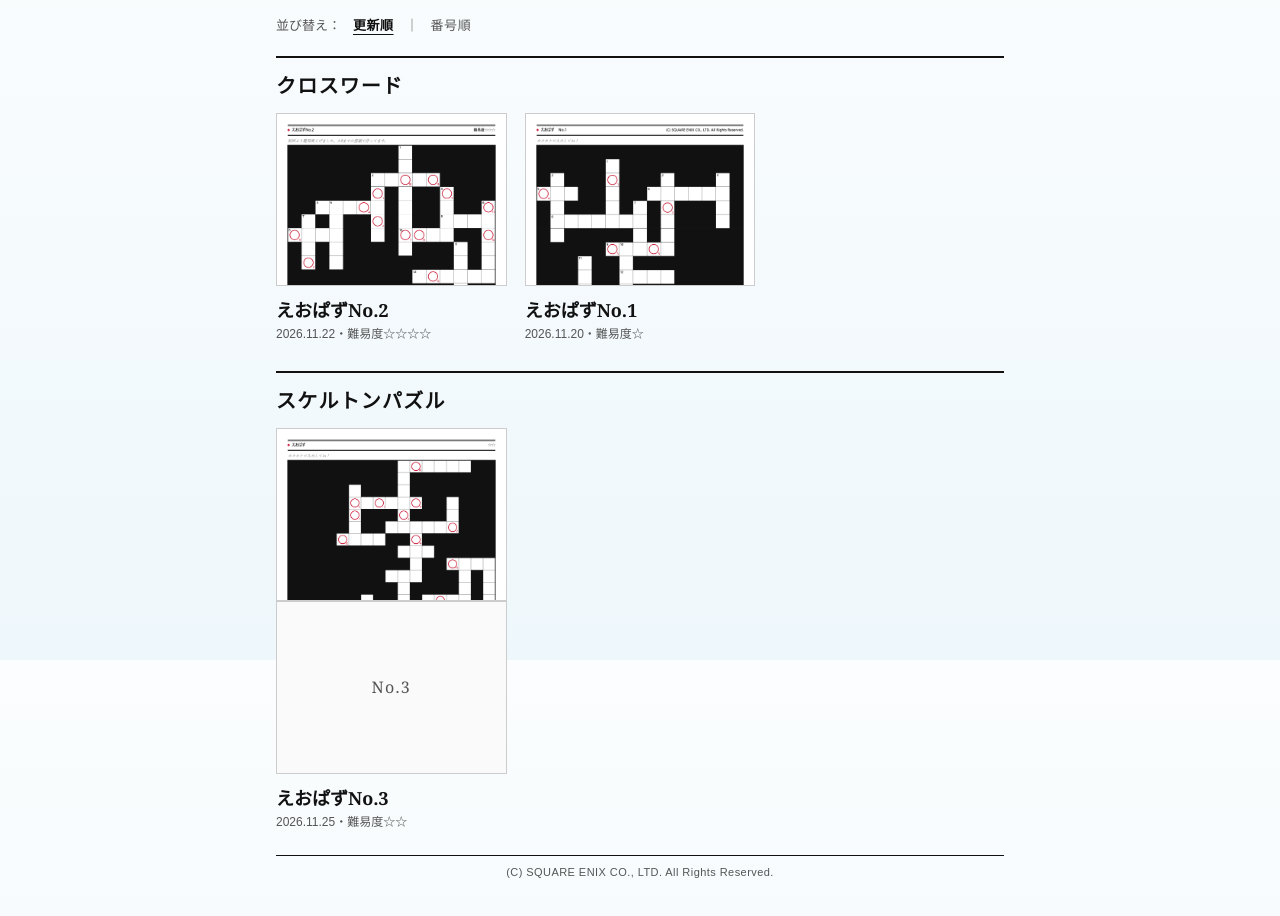
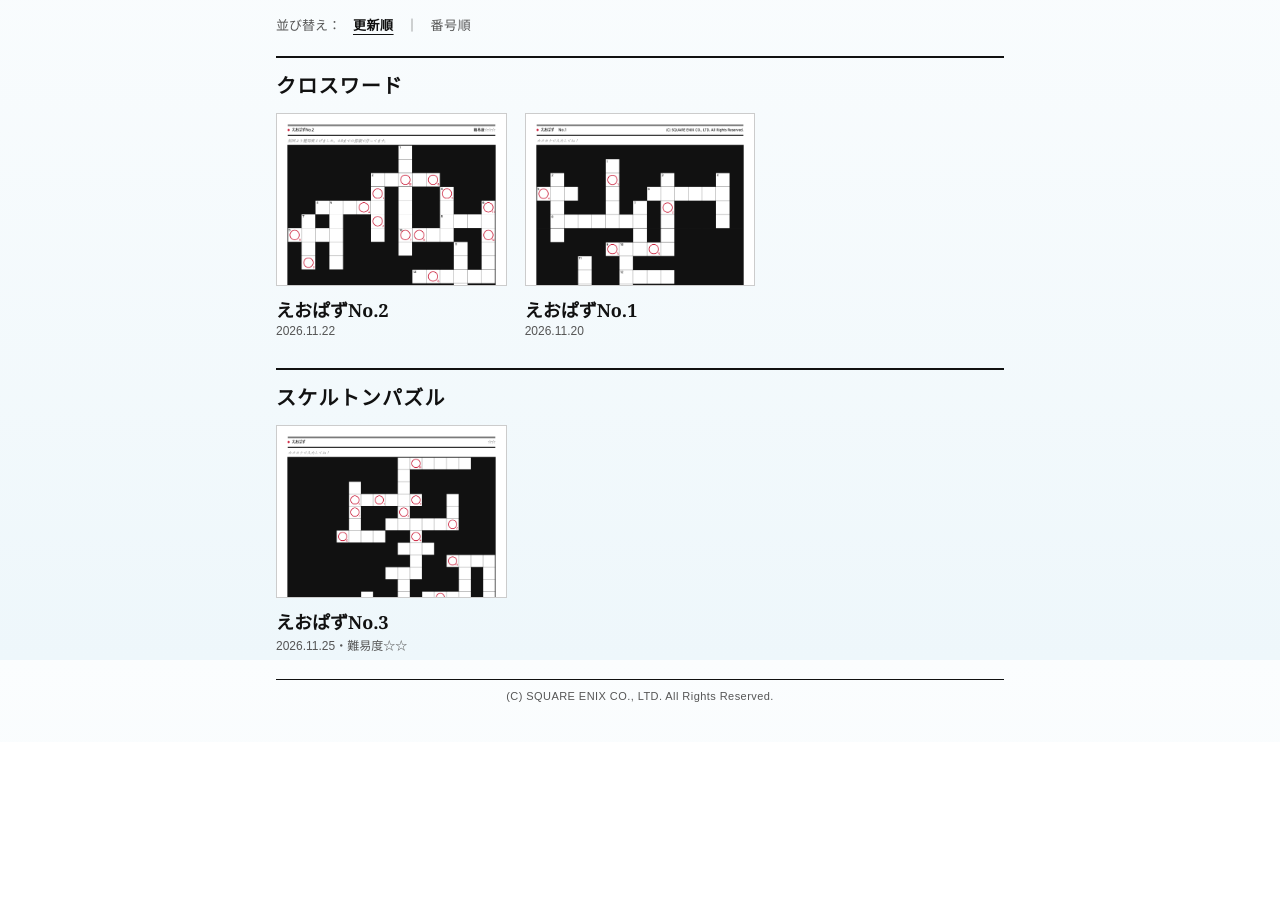
Before and after one commit to sogetuK14/Eopuzz, a plain HTML site: page index.html in a window 1280 px wide. Shown: the part 140-1056 px from the top of the page. After the commit the page ends 882 px from the top, so only its background shows below. Drawn offline with Linux system fonts and the light colour scheme.

Commit message:
Add files via upload

```diff
--- a/index.html
+++ b/index.html
@@ -141,20 +141,19 @@
     <a class="entry" href="Eopuzz2.html" data-no="2" data-date="2026-11-22">
       <img class="entry-thumb" src="Eopuzz2.png" alt="えおぱずNo.2の盤面">
       <p class="entry-title">えおぱずNo.2</p>
-      <p class="entry-meta">2026.11.22・難易度☆☆☆☆</p>
+      <p class="entry-meta">2026.11.22</p>
     </a>
     <a class="entry" href="Eopuzz1.html" data-no="1" data-date="2026-11-20">
       <img class="entry-thumb" src="Eopuzz1.png" alt="えおぱずNo.1の盤面">
       <p class="entry-title">えおぱずNo.1</p>
-      <p class="entry-meta">2026.11.20・難易度☆</p>
+      <p class="entry-meta">2026.11.20</p>
     </a>
   </nav>
 
   <h2 class="section-title">スケルトンパズル</h2>
   <nav class="list puzzle-list" aria-label="スケルトンパズル一覧">
     <a class="entry" href="Eopuzz3.html" data-no="3" data-date="2026-11-25">
-        <img class="entry-thumb" src="Eopuzz3.png" alt="えおぱずNo.3の盤面">
-      <span class="entry-noimg">No.3</span>
+      <img class="entry-thumb" src="Eopuzz3.png" alt="えおぱずNo.3の盤面">
       <p class="entry-title">えおぱずNo.3</p>
       <p class="entry-meta">2026.11.25・難易度☆☆</p>
     </a>
```
